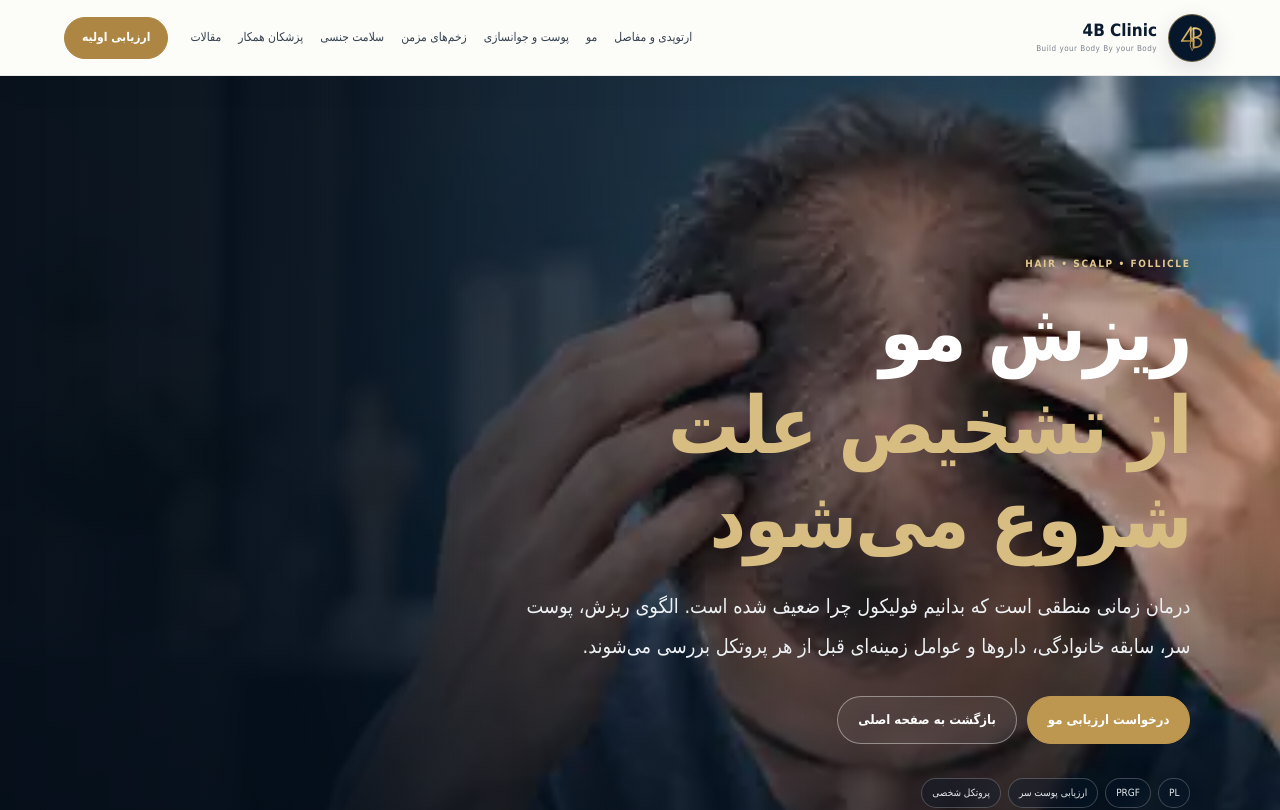
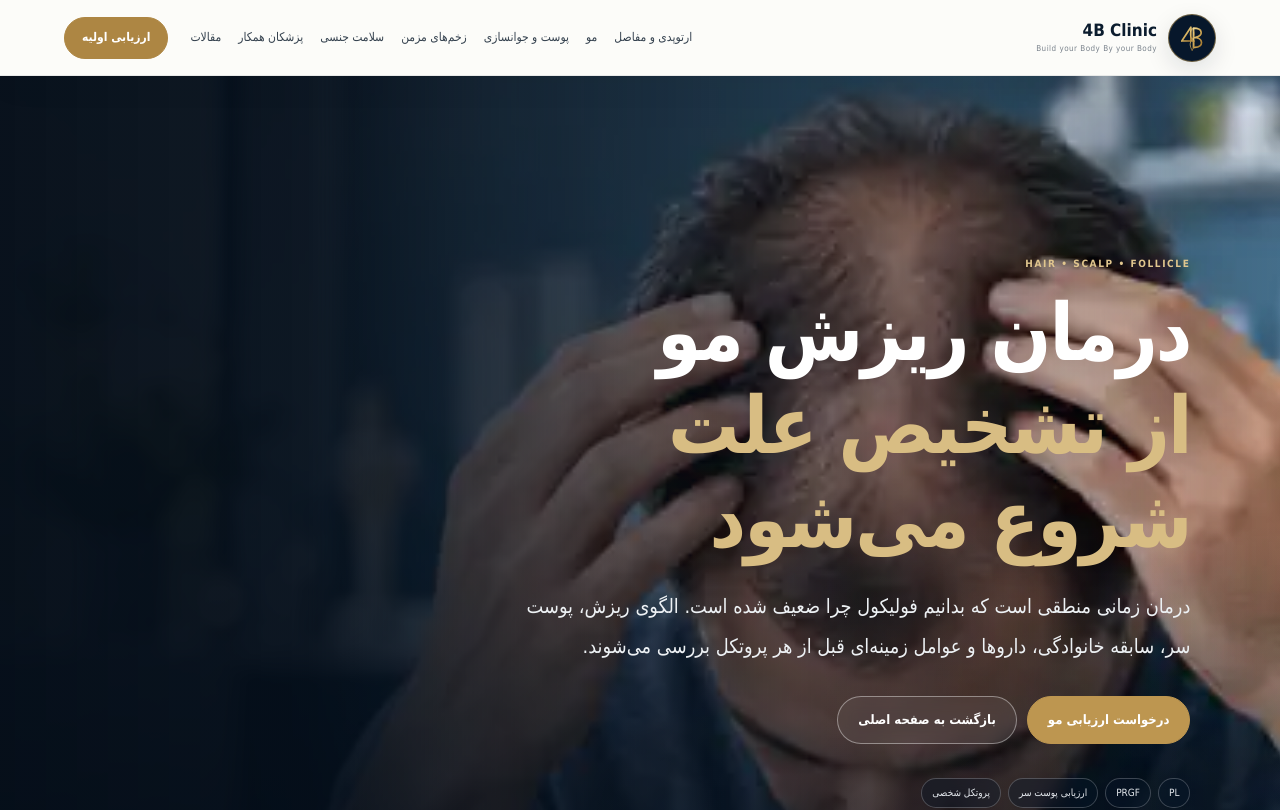
Before and after one commit to kianariai-alt/4B-Clinic-Web, a SvelteKit app: page /hair in a window 1280 px wide. Shown: the top 810 px of the page. Built offline with nearby package versions, Linux system fonts and the light colour scheme.

Commit message:
fix: clarify hair treatment hero title

```diff
--- a/src/routes/hair/+page.svelte
+++ b/src/routes/hair/+page.svelte
@@ -25,7 +25,7 @@
 
 <PhotoClinicalPage
   eyebrow="HAIR • SCALP • FOLLICLE"
-  title="ریزش مو"
+  title="درمان ریزش مو"
   titleAccent="از تشخیص علت شروع می‌شود"
   intro="درمان زمانی منطقی است که بدانیم فولیکول چرا ضعیف شده است. الگوی ریزش، پوست سر، سابقه خانوادگی، داروها و عوامل زمینه‌ای قبل از هر پروتکل بررسی می‌شوند."
   image="/images/services/hair.webp"
```
